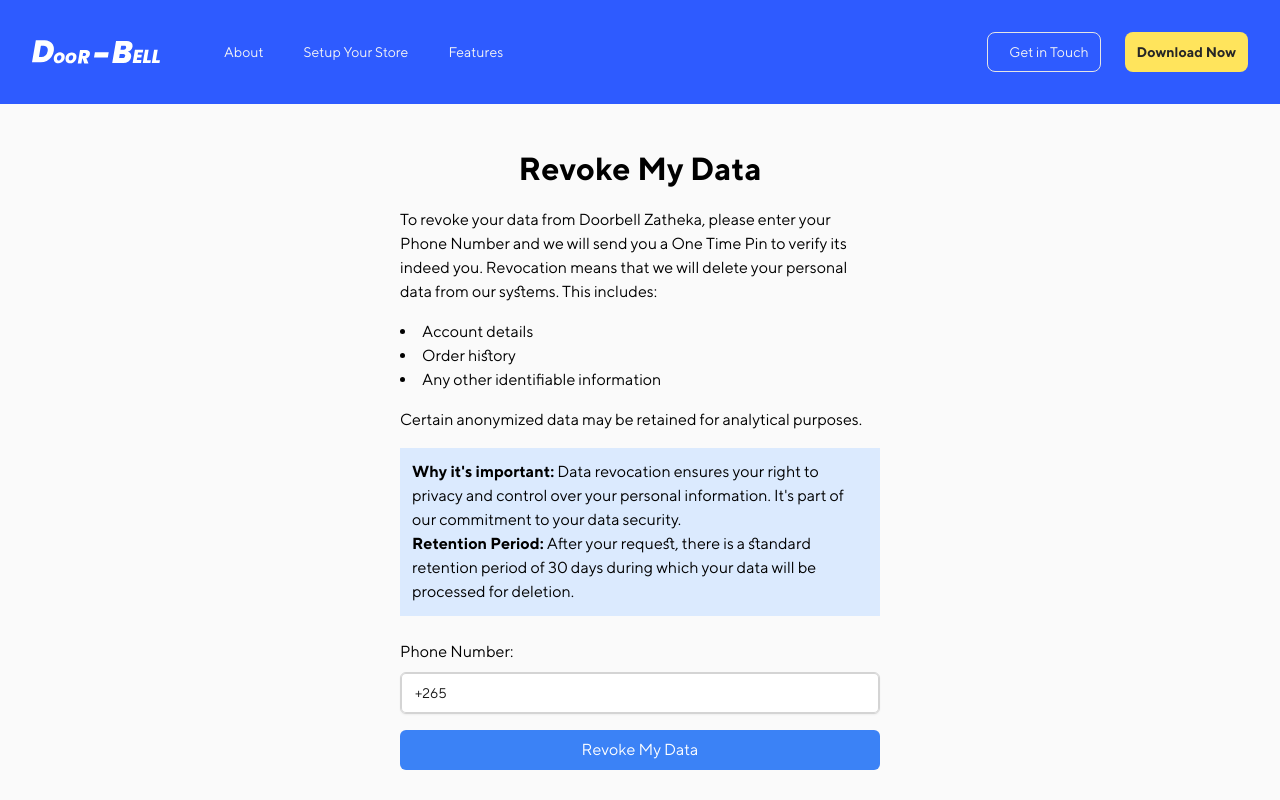
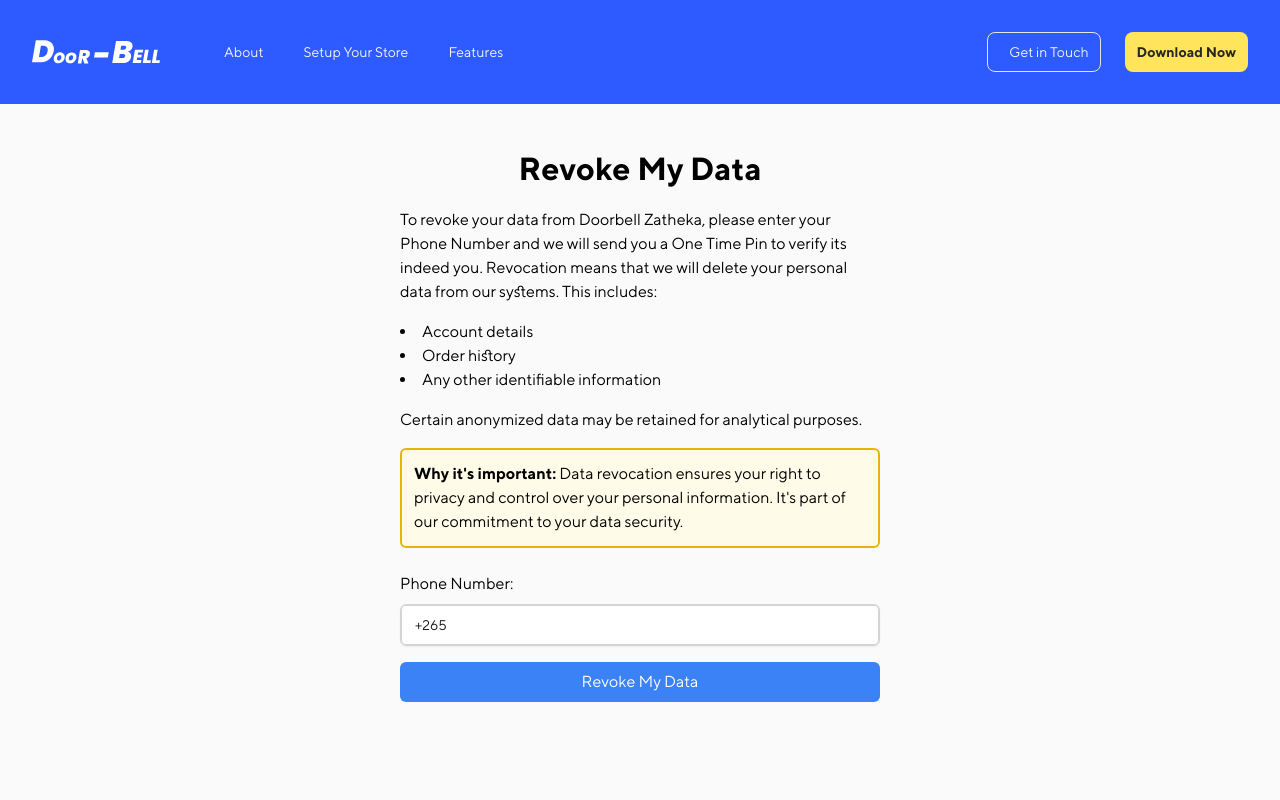
Before and after one commit to liwoo/doorbell-site, a Next.js app: page /revoke in a window 1280 px wide. Shown: the top 800 px of the page. Built offline with nearby package versions, Linux system fonts and the light colour scheme.

Commit message:
Update revoke.jsx

```diff
--- a/src/pages/revoke.jsx
+++ b/src/pages/revoke.jsx
@@ -72,6 +72,20 @@ export default function Revoke() {
     )
   }
 
+  const Notice = () => {
+    if (phoneNumber.length > 8) {
+      return (
+        <div className="my-4 rounded-md bg-blue-100 p-3">
+          <p>
+            <strong>Retention Period:</strong> After your request, there is a
+            standard retention period of 30 days during which your data will be
+            processed for deletion.
+          </p>
+        </div>
+      )
+    }
+  }
+
   return (
     <MainLayout title={'Revoke | Doorbell - Zonse Momo App'}>
       <div className="mx-auto my-32 max-w-lg p-4">
@@ -88,16 +102,11 @@ export default function Revoke() {
           <li>Any other identifiable information</li>
         </ul>
         <p>Certain anonymized data may be retained for analytical purposes.</p>
-        <div className="my-4 bg-blue-100 p-3">
+        <div className="-500 my-4 rounded-md border-2 border-yellow-500 bg-yellow-50 p-3">
           <p>
             <strong>Why it&apos;s important:</strong> Data revocation ensures
             your right to privacy and control over your personal information.
             It&apos;s part of our commitment to your data security.
-          </p>
-          <p>
-            <strong>Retention Period:</strong> After your request, there is a
-            standard retention period of 30 days during which your data will be
-            processed for deletion.
           </p>
         </div>
         <form onSubmit={handleSubmit} className="mt-6">
@@ -127,6 +136,7 @@ export default function Revoke() {
             Revoke My Data
           </button>
         </form>
+        <Notice />
       </div>
     </MainLayout>
   )
```
